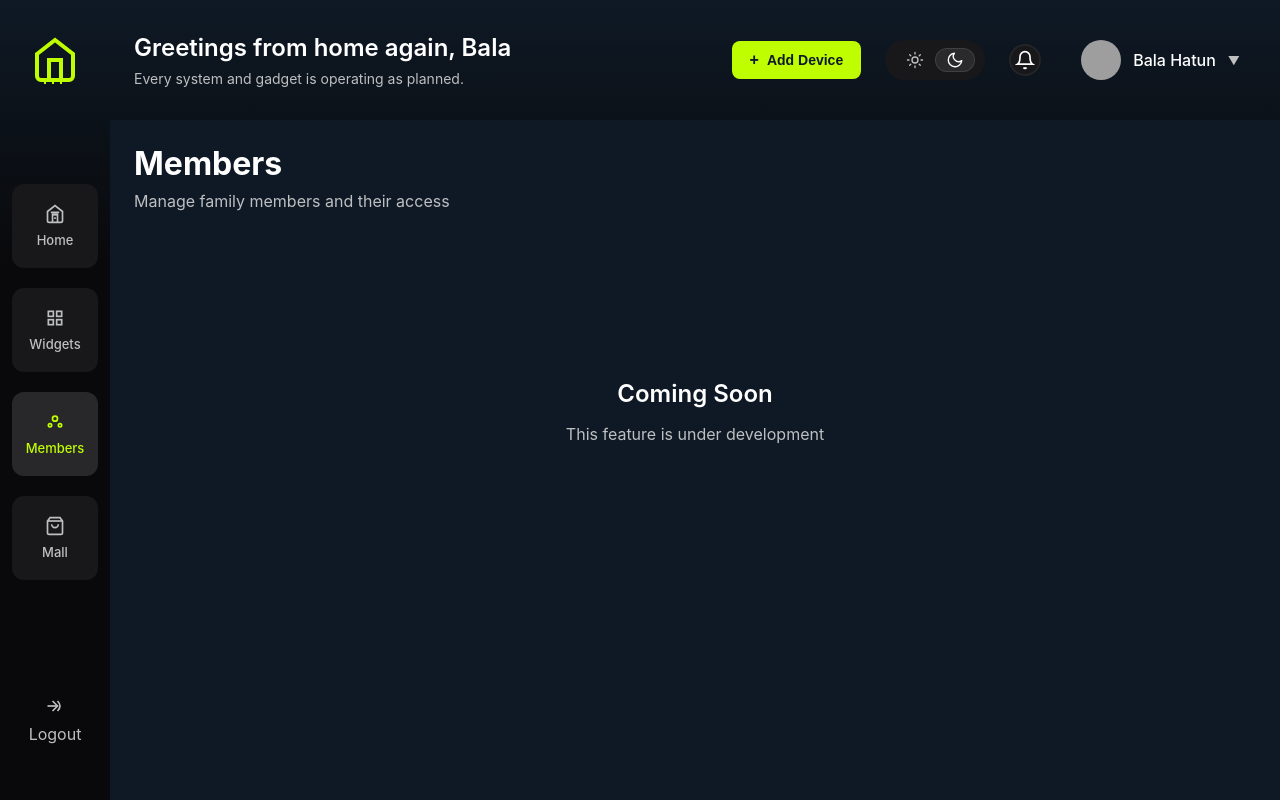
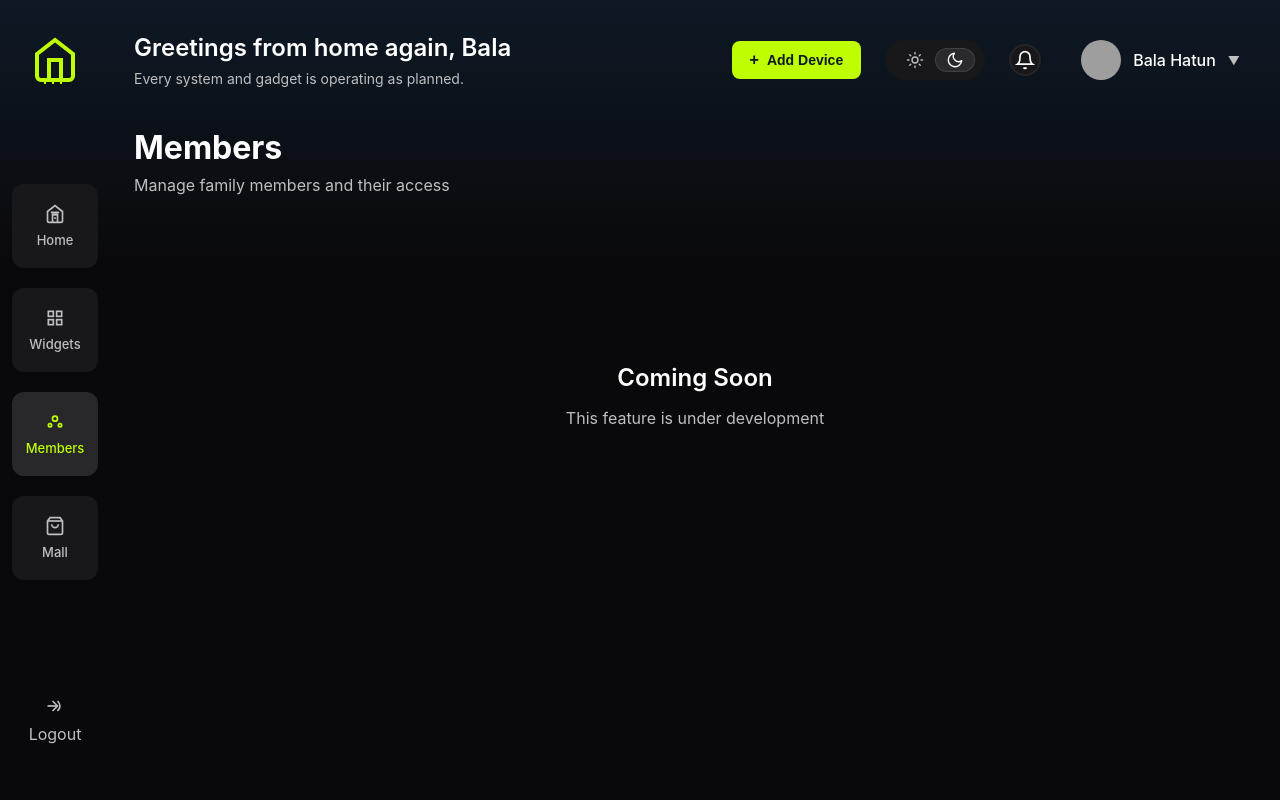
Before and after one commit to Jasper-Cheng/iot-web, a Vue app: page /members in a window 1280 px wide. Built offline with nearby package versions, Linux system fonts and the light colour scheme; sample sign-in values are in the browser's storage; grey boxes are pictures that could not be loaded.

Commit message:
调整widgets的背景

```diff
--- a/src/views/Mall.vue
+++ b/src/views/Mall.vue
@@ -17,9 +17,15 @@
 
 <style scoped>
 .mall-page {
-  padding: 24px;
-  background: var(--color-bg-primary);
-  min-height: 100vh;
+  width: 100%;
+  padding: 8px 24px;
+  overflow: auto;
+  scrollbar-width: none; /* Firefox */
+  -ms-overflow-style: none; /* IE and Edge */
+}
+
+.mall-page::-webkit-scrollbar {
+  display: none; /* Chrome, Safari and Opera */
 }
 
 .page-header h1 {
--- a/src/views/Members.vue
+++ b/src/views/Members.vue
@@ -17,9 +17,15 @@
 
 <style scoped>
 .members-page {
-  padding: 24px;
-  background: var(--color-bg-primary);
-  min-height: 100vh;
+  width: 100%;
+  padding: 8px 24px;
+  overflow: auto;
+  scrollbar-width: none; /* Firefox */
+  -ms-overflow-style: none; /* IE and Edge */
+}
+
+.members-page::-webkit-scrollbar {
+  display: none; /* Chrome, Safari and Opera */
 }
 
 .page-header h1 {
--- a/src/views/Widgets.vue
+++ b/src/views/Widgets.vue
@@ -324,9 +324,15 @@ const addWidget = (widget) => {
 
 <style scoped>
 .widgets-page {
-  padding: 24px;
-  background: var(--color-bg-primary);
-  min-height: 100vh;
+  width: 100%;
+  padding: 8px 24px;
+  overflow: auto;
+  scrollbar-width: none; /* Firefox */
+  -ms-overflow-style: none; /* IE and Edge */
+}
+
+.widgets-page::-webkit-scrollbar {
+  display: none; /* Chrome, Safari and Opera */
 }
 
 .page-header {
```
